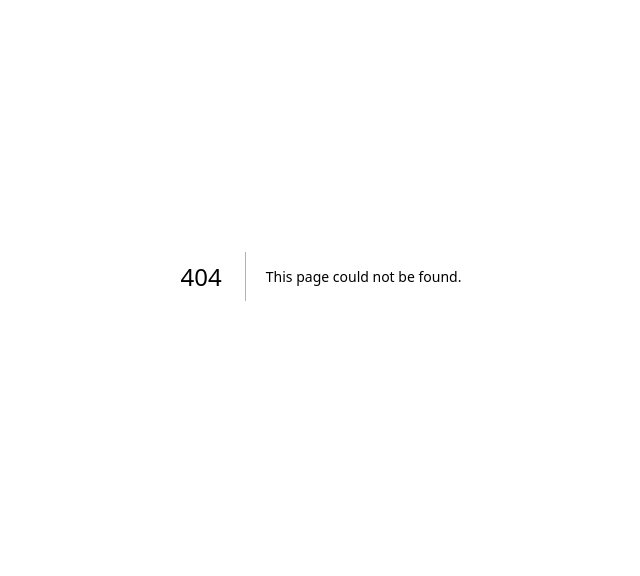
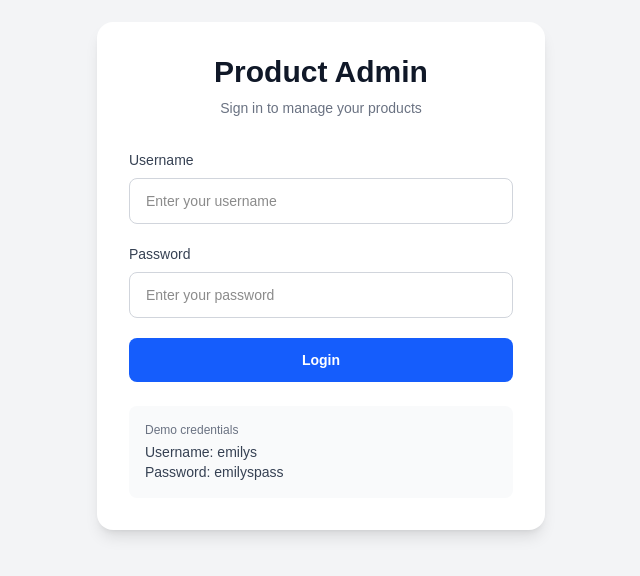
Before and after one commit to pushkar-31/Newgenesis-Assignment, a Next.js app: page /login in a window 1280 px wide. Before the commit this address had no page. Shown: the part 124-700 px from the top of the page, without its empty margins (319-959 px from the left). Built offline with nearby package versions, Linux system fonts and the light colour scheme.

Commit message:
authentication

```diff
--- /dev/null
+++ b/app/login/page.tsx
@@ -0,0 +1,139 @@
+
+"use client";
+
+import { FormEvent, useState } from "react";
+import { useRouter } from "next/navigation";
+import { loginUser } from "@/services/authService";
+
+export default function LoginPage() {
+  const router = useRouter();
+
+  const [username, setUsername] = useState("");
+  const [password, setPassword] = useState("");
+
+  const [error, setError] = useState("");
+  const [loading, setLoading] = useState(false);
+
+  const handleSubmit = async (event: FormEvent<HTMLFormElement>) => {
+    event.preventDefault();
+
+    setError("");
+
+    if (loading) {
+      return;
+    }
+
+    if (!username.trim() || !password.trim()) {
+      setError("Please enter username and password.");
+      return;
+    }
+
+    setLoading(true);
+
+    try {
+      const data = await loginUser({
+        username: username.trim(),
+        password,
+      });
+
+      localStorage.setItem("accessToken", data.accessToken);
+
+      router.push("/products");
+    } catch (error) {
+      console.error("Login failed:", error);
+
+      setError("Invalid username or password.");
+    } finally {
+      setLoading(false);
+    }
+  };
+
+  return (
+    <main className="flex min-h-screen items-center justify-center bg-gray-100 px-4">
+      <div className="w-full max-w-md rounded-2xl bg-white p-8 shadow-lg">
+        <div className="mb-8 text-center">
+          <h1 className="text-3xl font-bold text-gray-900">
+            Product Admin
+          </h1>
+
+          <p className="mt-2 text-sm text-gray-500">
+            Sign in to manage your products
+          </p>
+        </div>
+
+        <form onSubmit={handleSubmit} className="space-y-5">
+          <div>
+            <label
+              htmlFor="username"
+              className="mb-2 block text-sm font-medium text-gray-700"
+            >
+              Username
+            </label>
+
+            <input
+              id="username"
+              type="text"
+              value={username}
+              onChange={(event) => setUsername(event.target.value)}
+              placeholder="Enter your username"
+              autoComplete="username"
+              disabled={loading}
+              className="w-full rounded-lg border border-gray-300 px-4 py-3 text-sm outline-none transition focus:border-blue-500 focus:ring-2 focus:ring-blue-100 disabled:cursor-not-allowed disabled:bg-gray-100"
+            />
+          </div>
+
+          <div>
+            <label
+              htmlFor="password"
+              className="mb-2 block text-sm font-medium text-gray-700"
+            >
+              Password
+            </label>
+
+            <input
+              id="password"
+              type="password"
+              value={password}
+              onChange={(event) => setPassword(event.target.value)}
+              placeholder="Enter your password"
+              autoComplete="current-password"
+              disabled={loading}
+              className="w-full rounded-lg border border-gray-300 px-4 py-3 text-sm outline-none transition focus:border-blue-500 focus:ring-2 focus:ring-blue-100 disabled:cursor-not-allowed disabled:bg-gray-100"
+            />
+          </div>
+
+          {error && (
+            <div
+              role="alert"
+              className="rounded-lg bg-red-50 px-4 py-3 text-sm text-red-600"
+            >
+              {error}
+            </div>
+          )}
+
+          <button
+            type="submit"
+            disabled={loading}
+            className="w-full rounded-lg bg-blue-600 px-4 py-3 text-sm font-semibold text-white transition hover:bg-blue-700 disabled:cursor-not-allowed disabled:opacity-60"
+          >
+            {loading ? "Logging in..." : "Login"}
+          </button>
+        </form>
+
+        <div className="mt-6 rounded-lg bg-gray-50 p-4">
+          <p className="text-xs font-medium text-gray-500">
+            Demo credentials
+          </p>
+
+          <p className="mt-1 text-sm text-gray-700">
+            Username: <span className="font-medium">emilys</span>
+          </p>
+
+          <p className="text-sm text-gray-700">
+            Password: <span className="font-medium">emilyspass</span>
+          </p>
+        </div>
+      </div>
+    </main>
+  );
+}
--- /dev/null
+++ b/app/products/page.tsx
@@ -0,0 +1,19 @@
+import Navbar from "@/components/layout/Navbar";
+
+export default function ProductsPage() {
+  return (
+    <main className="min-h-screen bg-gray-100">
+      <Navbar />
+
+      <section className="p-6">
+        <h2 className="text-2xl font-bold text-gray-900">
+          Products Dashboard
+        </h2>
+
+        <p className="mt-2 text-gray-600">
+          You are successfully logged in.
+        </p>
+      </section>
+    </main>
+  );
+}
--- /dev/null
+++ b/components/layout/Navbar.tsx
@@ -0,0 +1,27 @@
+"use client";
+
+import { useRouter } from "next/navigation";
+
+export default function Navbar() {
+  const router = useRouter();
+
+  const handleLogout = () => {
+    localStorage.removeItem("accessToken");
+    router.push("/login");
+  };
+
+  return (
+    <nav className="flex items-center justify-between border-b bg-white px-6 py-4 shadow-sm">
+      <h1 className="text-xl font-bold text-gray-900">
+        Product Admin
+      </h1>
+
+      <button
+        onClick={handleLogout}
+        className="rounded-lg bg-red-500 px-4 py-2 text-sm font-medium text-white transition hover:bg-red-600"
+      >
+        Logout
+      </button>
+    </nav>
+  );
+}
--- /dev/null
+++ b/lib/axios.ts
@@ -0,0 +1,31 @@
+import axios from "axios";
+
+const api = axios.create({
+  baseURL: "https://dummyjson.com",
+  headers: {
+    "Content-Type": "application/json",
+  },
+});
+
+api.interceptors.request.use((config) => {
+  if (typeof window !== "undefined") {
+    const token = localStorage.getItem("accessToken");
+
+    if (token) {
+      config.headers.Authorization = `Bearer ${token}`;
+    }
+  }
+
+  return config;
+});
+
+api.interceptors.response.use(
+  (response) => response,
+  (error) => {
+    console.error("API Error:", error.response?.data || error.message);
+
+    return Promise.reject(error);
+  }
+);
+
+export default api;
--- /dev/null
+++ b/services/authService.ts
@@ -0,0 +1,18 @@
+import api from "@/lib/axios";
+
+interface LoginCredentials {
+  username: string;
+  password: string;
+}
+
+export const loginUser = async ({
+  username,
+  password,
+}: LoginCredentials) => {
+  const response = await api.post("/auth/login", {
+    username,
+    password,
+  });
+
+  return response.data;
+};
```
